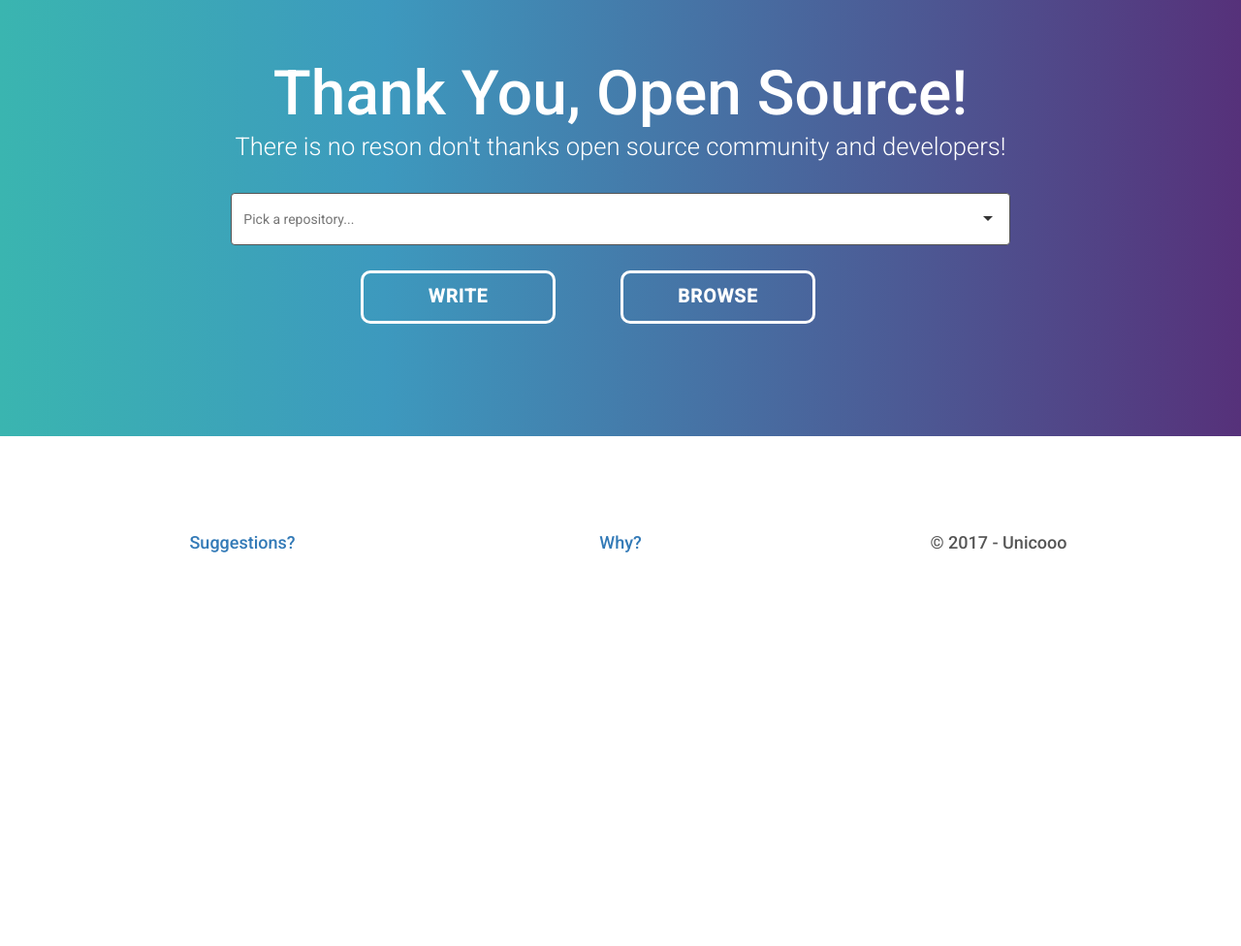
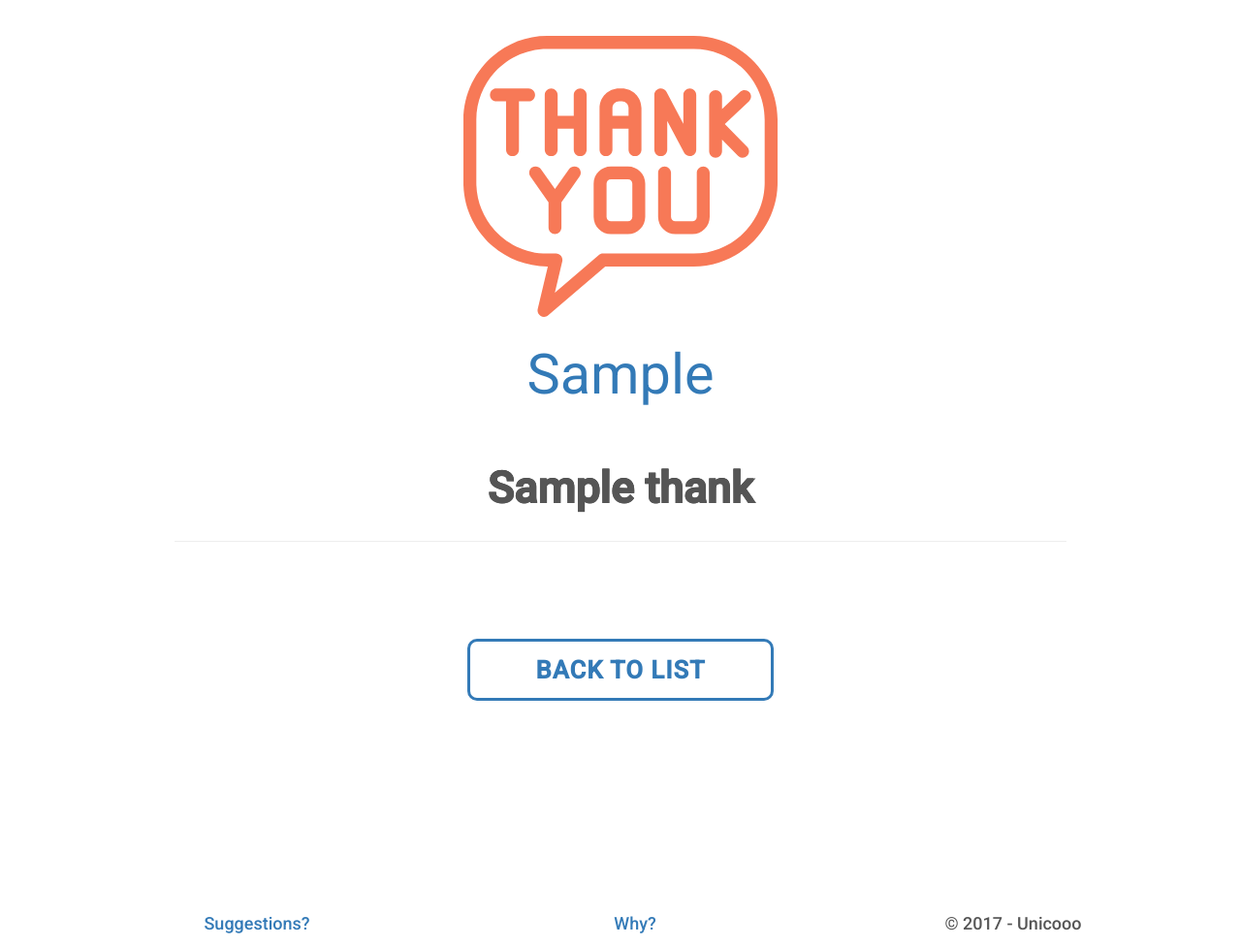
Before and after one commit to thankyou-opensource/thankyou-open-source, a Django app: page /letter/1/1/ in a window 1280 px wide. Shown: the part 63-1039 px from the top of the page at 97% size. Before the commit the page ends 633 px from the top, so only its background shows below. Run offline with Django 3.2, Linux system fonts and the light colour scheme; tables that the repository leaves empty hold one stand-in row (values such as "Sample post"); some libraries are stand-ins or nearby versions.

Commit message:
add lettet

```diff
--- a/open_source/urls.py
+++ b/open_source/urls.py
@@ -11,6 +11,8 @@
         views.thanks_list, name='thanks_list'),
     url(r'thanks/(?P<title>.+)/$',
         views.thanks, name='thanks'),
+    url(r'letter/(?P<id>[0-9]+)/(.+)/$',
+        views.letter, name='letter'),
     url(r'why/$',
         views.why, name='why'),
     url(r'^', views.frontpage),
--- a/open_source/views.py
+++ b/open_source/views.py
@@ -1,4 +1,6 @@
-from django.shortcuts import render
+import json
+from django.shortcuts import render, get_object_or_404
+from thanks.models import Thanks
 
 
 def frontpage(request):
@@ -28,3 +30,14 @@
 def why(request):
     return render(
         request, 'why.html')
+
+
+def letter(request, id):
+    thanks = get_object_or_404(Thanks, id=id)
+    return render(
+            request, 'letter.html',
+            {
+                'title': thanks.title,
+                'content': thanks.content,
+                'repo': thanks.repo
+            })
--- a/static/css/base.css
+++ b/static/css/base.css
@@ -236,7 +236,6 @@
     font-size: 3.5vw;
     font-weight: bold;
     background-image: linear-gradient(to top, gray 0%, black 100%);
-    color:transparent;
     -webkit-background-clip: text;
     background-clip: text;
 }
@@ -247,6 +246,10 @@
 
 .ql-container {
     font-size: 20px;
+}
+
+.ql-editor {
+    font-size: 1.5vw;
 }
 
 .editor-row {
@@ -290,3 +293,62 @@
         font-size: 9vw;
     }
 }
+
+.say-thank-div {
+    overflow: auto;
+    text-align: center;
+    margin-bottom: 20px;
+    margin-top: 20px;
+}
+
+.say-thank-row {
+    margin-right: 0px;
+}
+
+.say-thank-span {
+    display: block;
+    font-size: 7vw;
+    font-weight: 500;
+    color:transparent;
+    -webkit-background-clip: text;
+    background-clip: text;
+}
+
+.recommend-title {
+    font-size: 20px;
+}
+
+#list-btn-w {
+	border: 3px solid #337ab7;
+    border-radius: 10px;
+    margin-bottom: 80px;
+}
+
+
+.list-btn-write {
+    border-radius: 10px;
+	color: #fff;
+    font-size: 2vw;
+	overflow: hidden;
+    width: 100%;
+    border: none;
+	font-family: inherit;
+	color: inherit;
+	background: none;
+	cursor: pointer;
+	padding: 10px 10px 10px 10px;
+	display: inline-block;
+	text-transform: uppercase;
+	letter-spacing: 1px;
+	font-weight: 700;
+	outline: none;
+	position: relative;
+	-webkit-transition: all 0.3s;
+	-moz-transition: all 0.3s;
+	transition: all 0.3s;
+}
+
+#list-btn-w:hover {
+    background-color: #337ab7;
+    color: white;
+}
--- /dev/null
+++ b/static/css/letter.css
@@ -0,0 +1,15 @@
+.ql-toolbar {
+    display: none;
+}
+
+.ql-container.ql-snow {
+    border: 0px;
+}
+
+.editor-row {
+    min-height: 600px;
+}
+
+#editor {
+    margin-bottom: 100px;
+}
--- a/templates/frontpage.html
+++ b/templates/frontpage.html
@@ -4,13 +4,13 @@
 <link rel="stylesheet" href="{% static 'css/frontpage.css' %}" />
 {% endblock %}
 
-{% block title %}Thanks Open Source{% endblock %}
+{% block title %}Thank You Open Source{% endblock %}
 {% block nav %}
 <div class="search-div container">
   <div class="search-inside-div row">
     <div class="search-col col-md-12">
       <h1 id="header-thanks">Thank You, Open Source!</h1>
-      <span id="header-details">There is no reson don't thanks open source community and developers!</span>
+      <span id="header-details">"Programming is not the most important thing, love is!"</span>
       <div class="search-select-wrapper">
         <div class="control-group search-select col-md-8 col-md-offset-2">
           <select id="select-thanks" class="repositories" placeholder="Pick a repository..."></select>
--- /dev/null
+++ b/templates/letter.html
@@ -0,0 +1,48 @@
+{% extends "base.html" %}
+{% load staticfiles %}
+{% block extra_styles %}
+<link rel="stylesheet" href="{% static 'css/letter.css' %}" />
+{% endblock %}
+
+{% block title %}Thank you {{ repo }}{% endblock %}
+
+{% block content %}
+<div class="container">
+  <div class="editor-row row">
+    <div class="say-thank-div col-xs-10 col-xs-offset-1 col-sm-10 col-md-6 col-md-offset-3">
+        <img id="thanks-svg" src="{% static 'imgs/thanks.svg' %}" alt="Thank You"/>
+        <div class="say-thank-content">
+            <a target="_blank" id="say-thank-a" href="" <h1 class="say-thank-title">{{ repo }}</h1></a>
+          <h2 class="say-thank-details"></h2>
+        </div> <!-- end say-thank-content -->
+    </div> <!-- end say-thank-div -->
+    <div class="editor-wrapper-div col-md-10 col-md-offset-1">
+      <div class="editor-title-div">
+        <span class="editor-title-span">{{ title }}</span>
+    </div> <!-- end editor-title-div -->
+    <hr>
+    <div>
+      <div id="editor"></div>
+      <div class="write-btn row">
+        <a id="list-btn-w" class="col-xs-8 col-xs-offset-2 col-sm-4 col-sm-offset-4 col-md-4 col-md-offset-4" href=""><button type="button" class="list-btn list-btn-write">Back to list</button></a>
+      </div>
+    </div>
+  </div> <!--end editor-row -->
+</div> <!-- end container -->
+{% endblock %}
+
+{% block extra_scripts %}
+<script>
+$(document).ready(function(){
+    var editor = new Quill('#editor', {
+        readOnly: true,
+        theme: 'snow'
+    });
+    var content = {{ content | safe}};
+    var repo = "{{ repo }}";
+    editor.setContents(content);
+    get_repo_details(repo);
+    $("#list-btn-w").attr("href", host + "/list/" + repo + "/");
+});
+</script>
+{% endblock %}
--- a/templates/thanks_list.html
+++ b/templates/thanks_list.html
@@ -7,7 +7,7 @@
 <link rel="stylesheet" href="{% static 'css/css_lib/slick-theme.css' %}" />
 {% endblock %}
 
-{% block title %}Thanks Open Source{% endblock %}
+{% block title %}Thank you {{ title }}{% endblock %}
 
 {% block content %}
 <div class="thank-you-container container">
--- a/templates/thanks_post.html
+++ b/templates/thanks_post.html
@@ -5,7 +5,7 @@
 <link rel="stylesheet" href="{% static 'css/thanks.css' %}" />
 {% endblock %}
 
-{% block title %}Thanks Open Source{% endblock %}
+{% block title %}Thank you {{ title }}{% endblock %}
 
 {% block content %}
 <div class="container">
@@ -23,7 +23,7 @@
       </div>
       <div id="editor-div">
         <div id="editor">
-          <p>What is your story between {{ title }}</p>
+          <p>What is your story between {{ title }} (This letter must have at least 500 words). </p>
         </div> <!-- end editor -->
       </div> <!-- end editor-div -->
     </div> <!-- end col-md-10 -->
```
Also changed, not shown: static/css/list.css (+1 -35 lines), static/css/thanks.css (+0 -20 lines), static/js/thanks.js (+6 -3 lines). Lines whose indentation alone changed are shown as unchanged.
